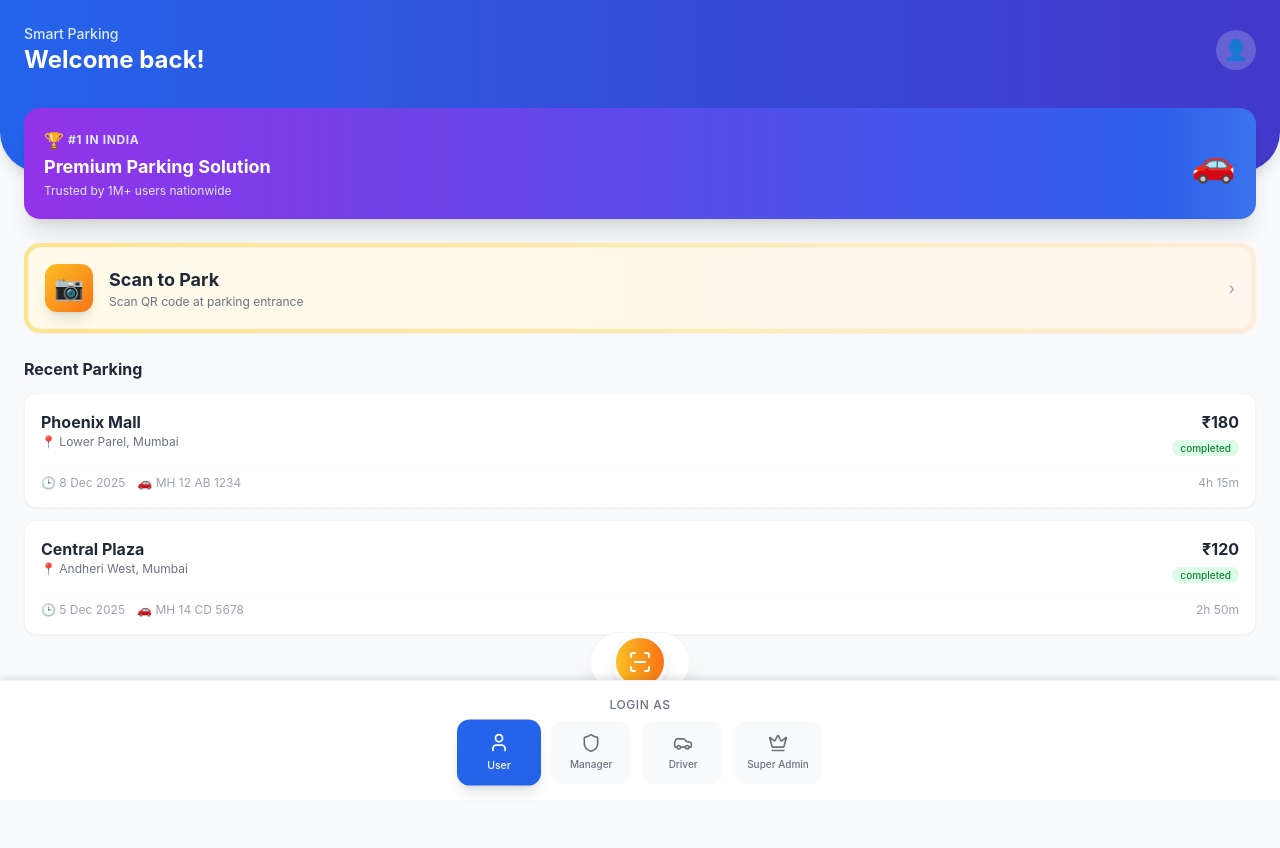
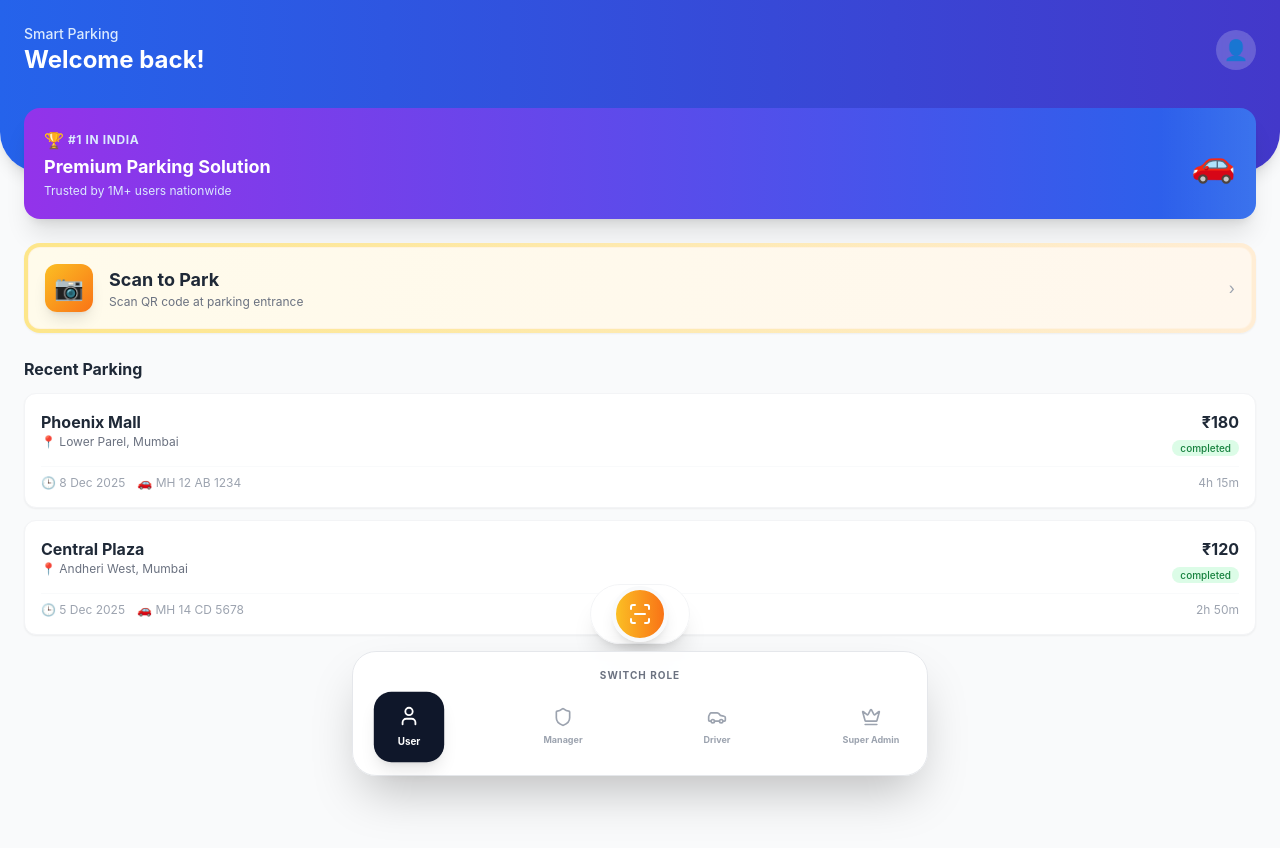
Before and after one commit to AkhilMishra2216/smart-parking, a React app in the folder frontend/: page / in a window 1280 px wide. Shown: the top 848 px of the page. Built offline with nearby package versions, Linux system fonts and the light colour scheme; the HTML template or start-up script is replaced by a standard one.

Commit message:
UI Polish: Converted role switcher to floating panel and adjusted layout

```diff
--- a/frontend/src/components/Layout.jsx
+++ b/frontend/src/components/Layout.jsx
@@ -15,7 +15,7 @@ export default function Layout({ children }) {
 
                 {/* Dynamic Bottom Navigation - Only for User (Scan Button) */}
                 {!isScanner && role === 'user' && (
-                    <nav className="fixed bottom-24 left-0 right-0 max-w-7xl mx-auto px-6 py-3 flex justify-between items-center z-40 bg-transparent pointer-events-none">
+                    <nav className="fixed bottom-36 left-0 right-0 max-w-7xl mx-auto px-6 py-3 flex justify-between items-center z-40 bg-transparent pointer-events-none">
                         <div className="bg-white/90 backdrop-blur-md border border-gray-100 shadow-xl rounded-full px-8 py-4 flex gap-8 mx-auto pointer-events-auto relative min-w-[100px] min-h-[60px]">
                             {/* Center Action Button */}
                             <div className="absolute top-1/2 left-1/2 -translate-x-1/2 -translate-y-1/2">
--- a/frontend/src/components/LoginAsPanel.jsx
+++ b/frontend/src/components/LoginAsPanel.jsx
@@ -12,10 +12,10 @@ export default function LoginAsPanel() {
     ];
 
     return (
-        <div className="fixed bottom-0 left-0 right-0 bg-white border-t border-gray-100 p-4 shadow-[0_-4px_6px_-1px_rgba(0,0,0,0.1)] z-50">
-            <div className="max-w-4xl mx-auto">
-                <p className="text-xs text-gray-500 text-center mb-2 font-medium uppercase tracking-wider">Login As</p>
-                <div className="flex justify-center gap-3">
+        <div className="fixed bottom-6 left-4 right-4 md:left-1/2 md:-translate-x-1/2 md:w-full md:max-w-xl bg-white/90 backdrop-blur-lg border border-gray-200 p-4 shadow-2xl rounded-3xl z-50">
+            <div>
+                <p className="text-[10px] text-gray-500 text-center mb-3 font-bold uppercase tracking-widest">Switch Role</p>
+                <div className="flex justify-between items-center px-2">
                     {roles.map((r) => {
                         const Icon = r.icon;
                         const isActive = role === r.id;
@@ -23,13 +23,13 @@ export default function LoginAsPanel() {
                             <button
                                 key={r.id}
                                 onClick={() => setRole(r.id)}
-                                className={`flex flex-col items-center justify-center p-3 rounded-xl min-w-[80px] transition-all duration-200 ${isActive
-                                        ? 'bg-blue-600 text-white shadow-lg transform scale-105'
-                                        : 'bg-gray-50 text-gray-500 hover:bg-gray-100'
+                                className={`flex flex-col items-center justify-center w-16 h-16 rounded-2xl transition-all duration-300 ${isActive
+                                    ? 'bg-slate-900 text-white shadow-lg scale-110'
+                                    : 'bg-transparent text-gray-400 hover:bg-gray-100 hover:text-gray-600'
                                     }`}
                             >
-                                <Icon size={20} className="mb-1" />
-                                <span className="text-[10px] font-medium">{r.label}</span>
+                                <Icon size={20} className="mb-1.5" />
+                                <span className="text-[9px] font-bold">{r.label}</span>
                             </button>
                         );
                     })}
```
